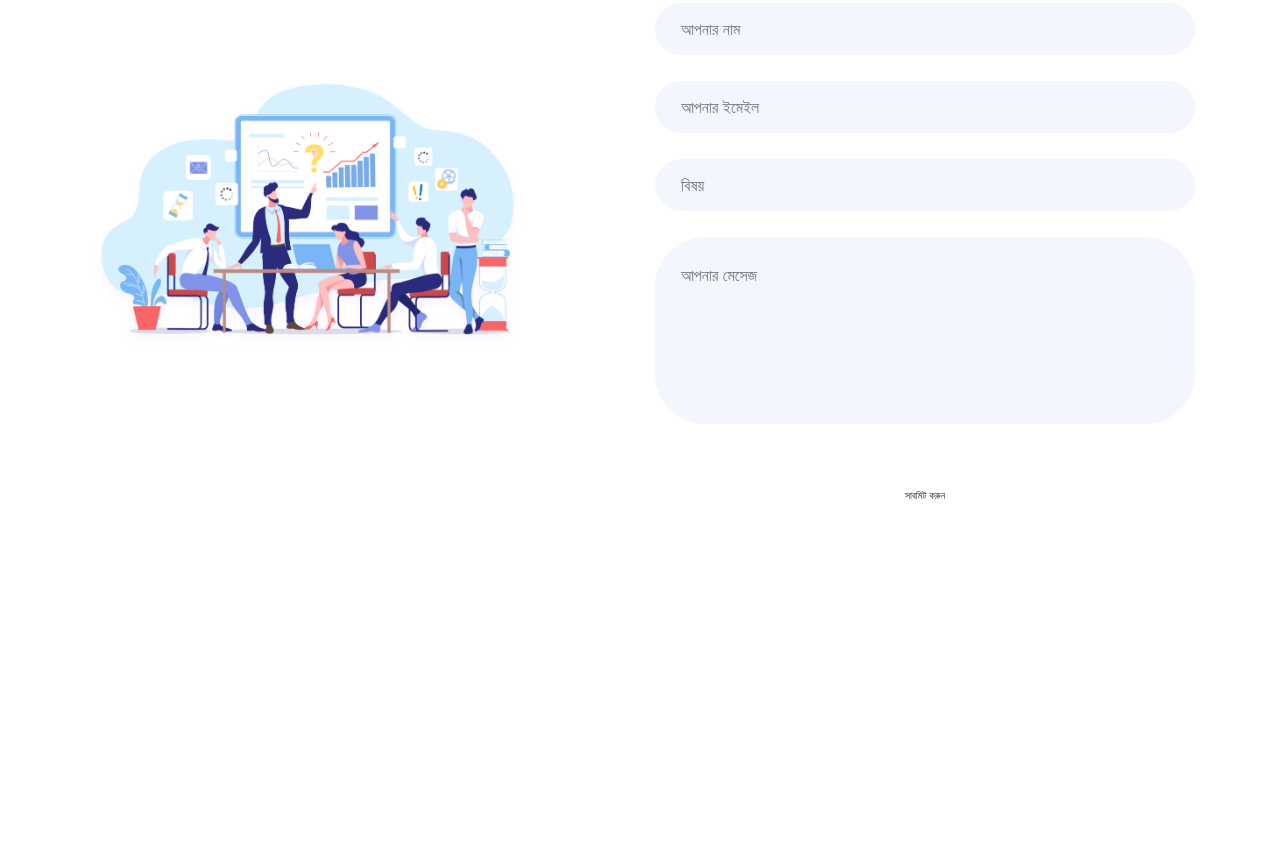
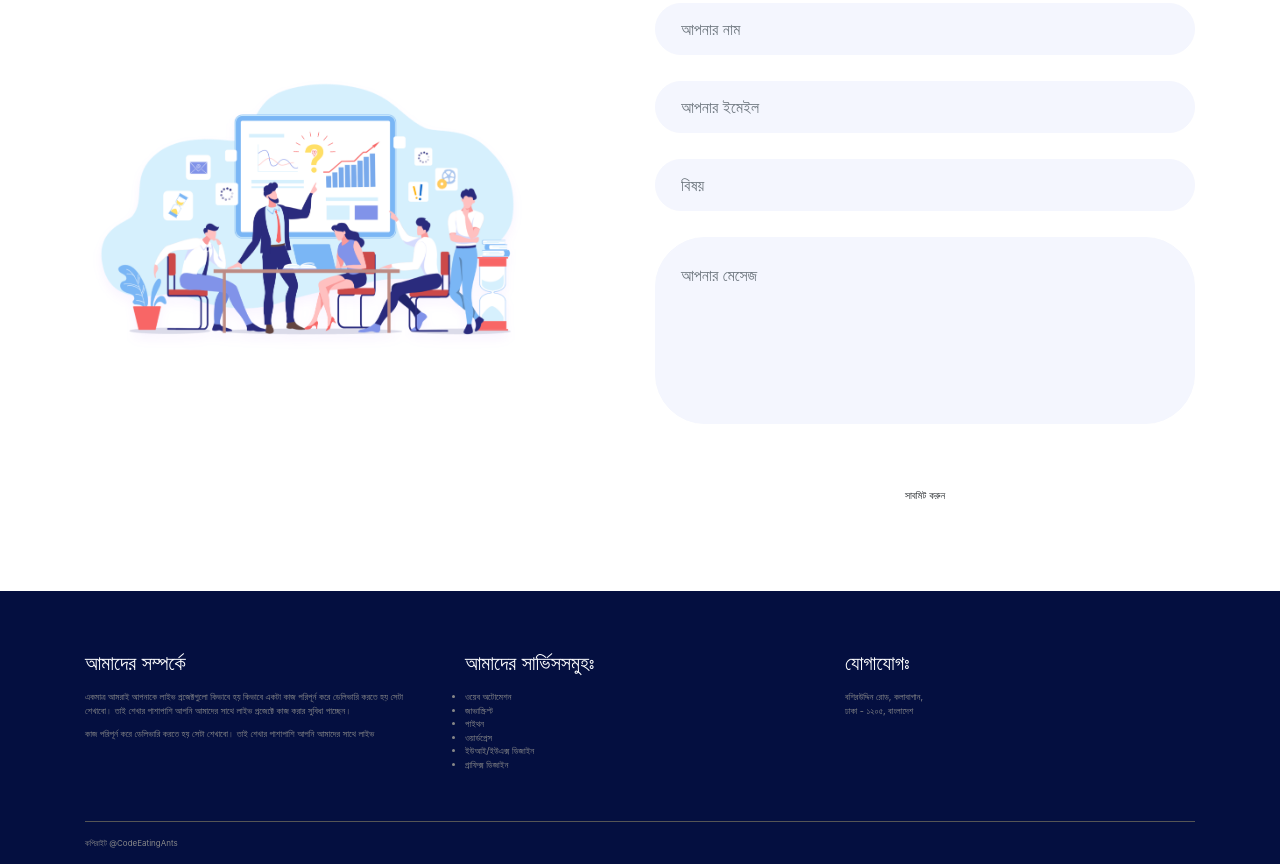
Before and after one commit to dataautomators-academy/homepage, a website built with Parcel: page src/index.html in a window 1280 px wide. Shown: the part 2803-3667 px from the top of the page. Before the commit the page ends 3394 px from the top, so only its background shows below. Built offline with nearby package versions, Linux system fonts and the light colour scheme.

Commit message:
refactor(footer): add footer section

```diff
--- /dev/null
+++ b/src/assets/sass/_footer.scss
@@ -0,0 +1,23 @@
+.footer {
+  background: $color-bg;
+  color: $color-grey;
+  padding-top: 6rem;
+
+  &__content {
+    min-width: 40%;
+    margin-right: 8%;
+    margin-bottom: 50px;
+    font-size: 90%;
+  }
+  &__heading {
+    margin: 0 0 15px;
+    font-size: 2rem;
+    color: $color-white;
+  }
+
+  &__copyright {
+    font-size: 80%;
+    border-top: 1px solid #555;
+    padding: 15px 0;
+  }
+}
--- a/src/assets/sass/main.scss
+++ b/src/assets/sass/main.scss
@@ -7,8 +7,8 @@
 @import "./advertise";
 @import "./services";
 @import "./contact";
+@import "./footer";
 // @import "./responsive";
-
 // Global Styles
 html,
 body {
--- a/src/index.html
+++ b/src/index.html
@@ -373,6 +373,55 @@
           </div>
         </div>
       </section>
+      <!-- * FOOTER SECTION -->
+      <footer class="footer">
+        <div class="container">
+          <div class="row">
+            <div class="col-md-4">
+              <div class="footer__content">
+                <h2 class="footer__heading">আমাদের সম্পর্কে</h2>
+                <p class="footer__paragraph">
+                  একমাত্র আমরাই আপনাকে লাইভ প্রজেক্টগুলো কিভাবে হয় কিভাবে একটা
+                  কাজ পরিপূর্ন করে ডেলিভারি করতে হয় সেটা শেখাবো। তাই শেখার
+                  পাশাপাশি আপনি আমাদের সাথে লাইভ প্রজেক্টে কাজ করার সুবিধা
+                  পাচ্ছেন।
+                </p>
+                <p>
+                  কাজ পরিপূর্ন করে ডেলিভারি করতে হয় সেটা শেখাবো। তাই শেখার
+                  পাশাপাশি আপনি আমাদের সাথে লাইভ
+                </p>
+              </div>
+            </div>
+            <div class="col-md-4">
+              <div class="footer__content">
+                <h2 class="footer__heading">আমাদের সার্ভিসসমুহঃ</h2>
+                <ul class="footer__list">
+                  <li class="footer__item">ওয়েব অটোমেশন</li>
+                  <li class="footer__item">জাভাস্ক্রিপ্ট</li>
+                  <li class="footer__item">পাইথন</li>
+                  <li class="footer__item">ওয়ার্ডপ্রেস</li>
+                  <li class="footer__item">ইউআই/ইউএক্স ডিজাইন</li>
+                  <li class="footer__item">গ্রাফিক্স ডিজাইন</li>
+                </ul>
+              </div>
+            </div>
+            <div class="col-md-4">
+              <div class="footer__content">
+                <h2 class="footer__heading">যোগাযোগঃ</h2>
+                <p class="footer__paragraph">
+                  বশিরউদ্দিন রোড, কলাবাগান, <br />
+                  ঢাকা - ১২০৫, বাংলাদেশ
+                </p>
+              </div>
+            </div>
+          </div>
+          <div class="row">
+            <div class="col">
+              <div class="footer__copyright">কপিরাইট @CodeEatingAnts</div>
+            </div>
+          </div>
+        </div>
+      </footer>
     </main>
     <script src="script.js"></script>
     <link rel="stylesheet" href="./assets/sass/main.scss" />
```
